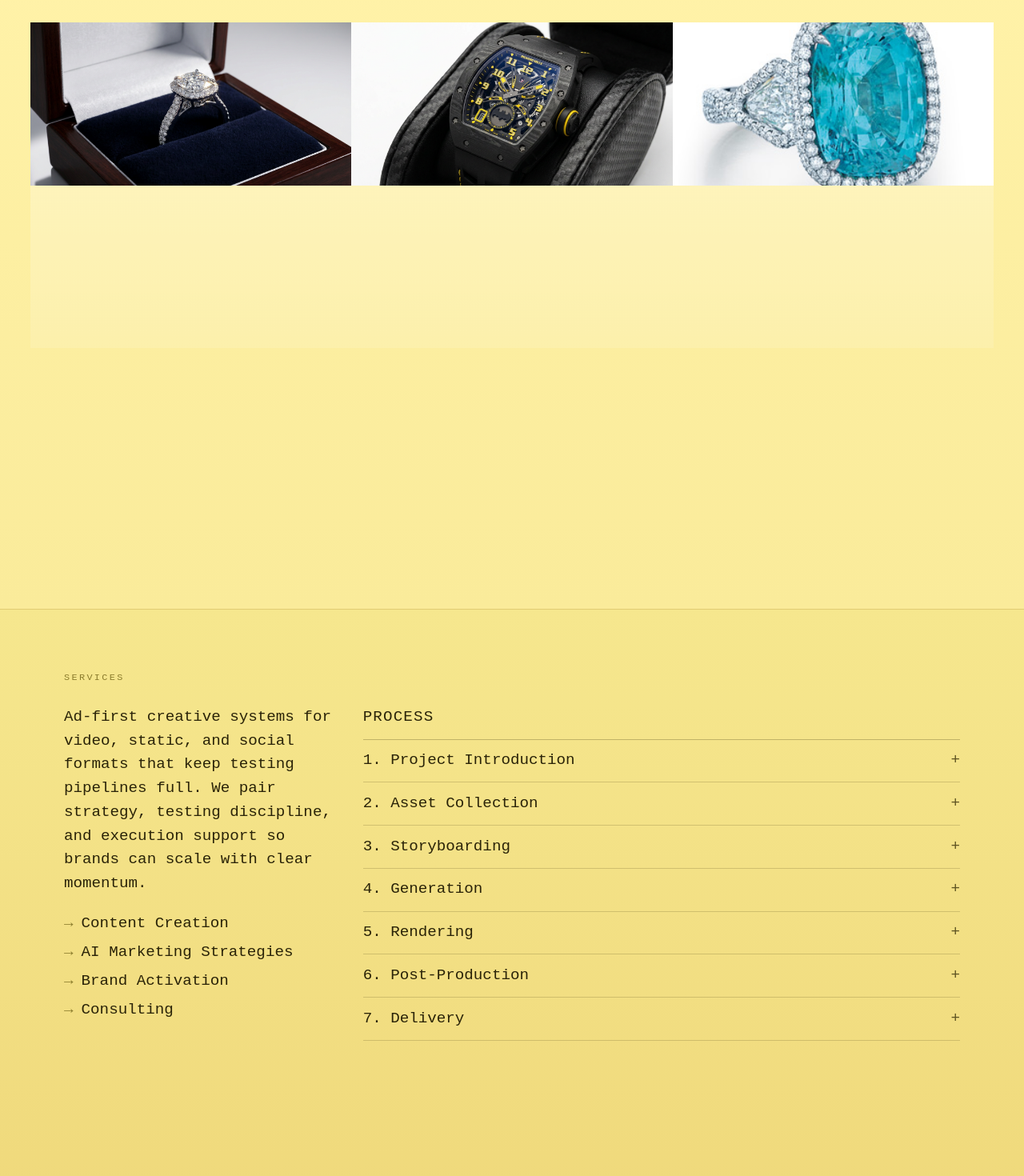
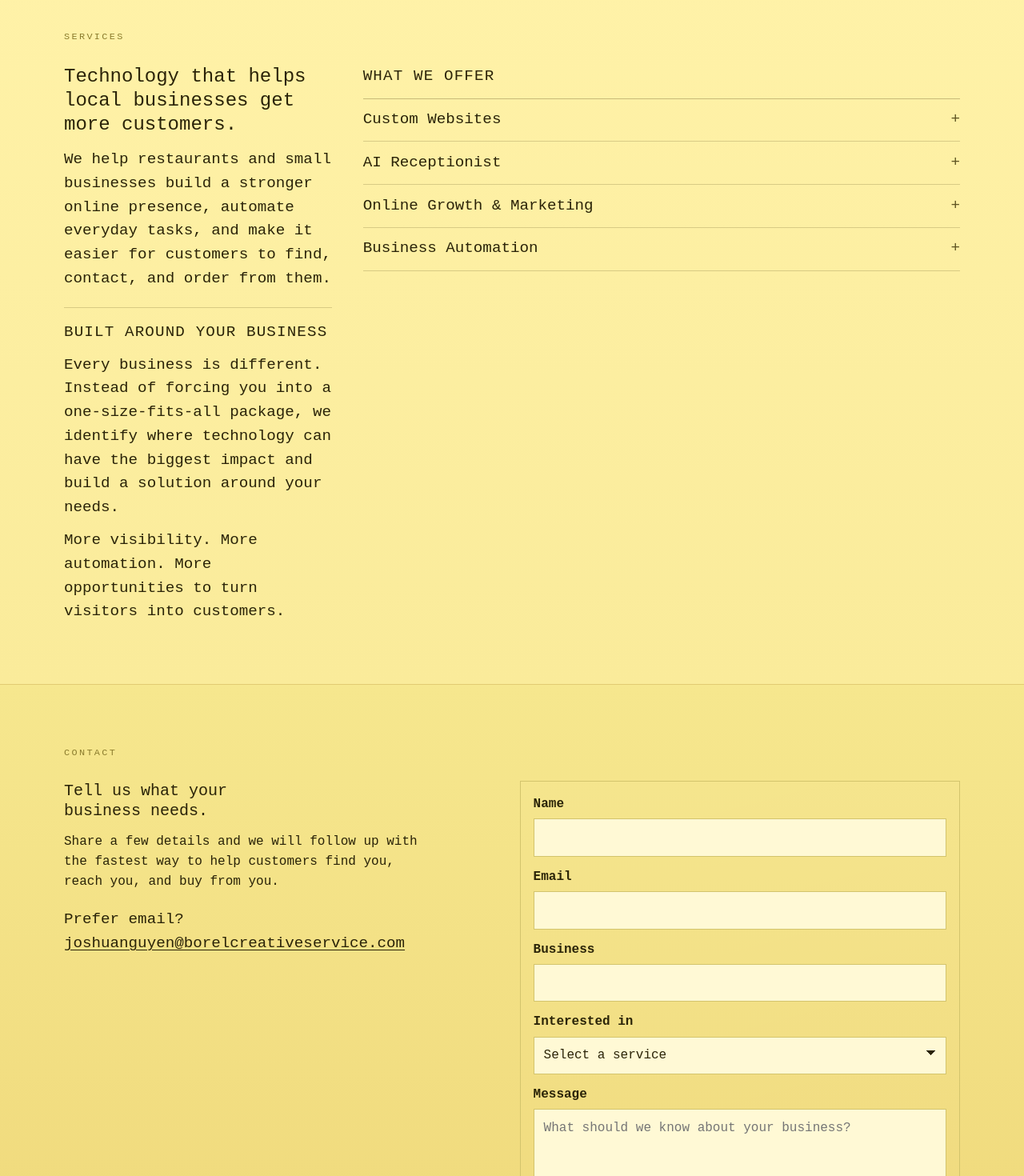
Before and after one commit to joshngu/borel-creative-services, a Next.js app: page / in a window 1280 px wide. Shown: the part 840-2310 px from the top of the page at 80% size. Built offline with nearby package versions, Linux system fonts and the light colour scheme.

Commit message:
Reposition the site around local-business services and a contact form.
EOF

Co-authored-by: Cursor <cursoragent@cursor.com>

```diff
--- a/app/layout.tsx
+++ b/app/layout.tsx
@@ -2,7 +2,7 @@ import type { Metadata } from "next";
 import "../styles.css";
 
 export const metadata: Metadata = {
-  title: "Borel Creative Services | AI Ad Marketing Agency",
+  title: "Borel Creative Services | AI Agency for Small businesses",
   description:
     "Borel Creative Services helps brands scale with AI-powered ad strategy, content creation, and brand activation.",
 };
--- a/app/ui/home-page.tsx
+++ b/app/ui/home-page.tsx
@@ -1,16 +1,12 @@
 "use client";
 
 import Image from "next/image";
-import { useEffect, useState } from "react";
-import ring1Image from "../../assets/borel-products/ring1.png";
-import batmanWatchBoxImage from "../../assets/borel-products/batmanwatch w box1.png";
-import hinz1Image from "../../assets/borel-products/hinz1.jpg";
+import { useEffect, useState, type FormEvent } from "react";
 
 export default function HomePage() {
   const [isMenuOpen, setIsMenuOpen] = useState(false);
   const [activeId, setActiveId] = useState("");
   const [isScrolled, setIsScrolled] = useState(false);
-  const [activeWorkVideo, setActiveWorkVideo] = useState<string | null>(null);
   const year = new Date().getFullYear();
 
   useEffect(() => {
@@ -49,20 +45,26 @@ export default function HomePage() {
     setIsMenuOpen(false);
   };
 
-  useEffect(() => {
-    if (!activeWorkVideo) return;
+  const handleContactSubmit = (event: FormEvent<HTMLFormElement>) => {
+    event.preventDefault();
+    const data = new FormData(event.currentTarget);
+    const name = String(data.get("name") || "").trim();
+    const email = String(data.get("email") || "").trim();
+    const business = String(data.get("business") || "").trim();
+    const interest = String(data.get("interest") || "").trim();
+    const message = String(data.get("message") || "").trim();
+    const subject = `New inquiry from ${name || "a local business"}`;
+    const body = [
+      `Name: ${name}`,
+      `Email: ${email}`,
+      `Business: ${business}`,
+      `Interested in: ${interest}`,
+      "",
+      message,
+    ].join("\n");
 
-    const handleEscape = (event: KeyboardEvent) => {
-      if (event.key === "Escape") {
-        setActiveWorkVideo(null);
-      }
+    window.location.href = `mailto:joshuanguyen@borelcreativeservice.com?subject=${encodeURIComponent(subject)}&body=${encodeURIComponent(body)}`;
   };
-
-    window.addEventListener("keydown", handleEscape);
-    return () => {
-      window.removeEventListener("keydown", handleEscape);
-    };
-  }, [activeWorkVideo]);
 
   return (
     <div className="home-page">
@@ -88,18 +90,18 @@ export default function HomePage() {
             aria-label="Main navigation"
           >
             <a
-              href="#clients"
-              className={activeId === "clients" ? "active" : undefined}
-              onClick={handleNavLinkClick}
-            >
-              Work
-            </a>
-            <a
               href="#services"
               className={activeId === "services" ? "active" : undefined}
               onClick={handleNavLinkClick}
             >
               Services
+            </a>
+            <a
+              href="#contact"
+              className={activeId === "contact" ? "active" : undefined}
+              onClick={handleNavLinkClick}
+            >
+              Contact Us
             </a>
           </nav>
         </div>
@@ -129,188 +131,124 @@ export default function HomePage() {
           </div>
         </section>
 
-        <section id="clients" className="section curtain-section">
-          <div className="container">
-            <div className="work-grid" aria-label="Work placeholders">
-              <article
-                className="work-rect work-rect-filled work-rect-interactive"
-                aria-label="Work placeholder"
-                onClick={() => setActiveWorkVideo("/assets/borel-products/ring1.mp4")}
-                role="button"
-                tabIndex={0}
-                onKeyDown={(event) => {
-                  if (event.key === "Enter" || event.key === " ") {
-                    event.preventDefault();
-                    setActiveWorkVideo("/assets/borel-products/ring1.mp4");
-                  }
-                }}
-              >
-                <Image
-                  src={ring1Image}
-                  alt="Ring concept visual"
-                  fill
-                  className="work-rect-image"
-                  sizes="(max-width: 900px) 100vw, 33vw"
-                />
-              </article>
-              <article
-                className="work-rect work-rect-filled work-rect-interactive"
-                aria-label="Work placeholder"
-                onClick={() => setActiveWorkVideo("/assets/borel-products/batmanwatch1.mp4")}
-                role="button"
-                tabIndex={0}
-                onKeyDown={(event) => {
-                  if (event.key === "Enter" || event.key === " ") {
-                    event.preventDefault();
-                    setActiveWorkVideo("/assets/borel-products/batmanwatch1.mp4");
-                  }
-                }}
-              >
-                <Image
-                  src={batmanWatchBoxImage}
-                  alt="Batman watch concept visual"
-                  fill
-                  className="work-rect-image"
-                  sizes="(max-width: 900px) 100vw, 33vw"
-                />
-              </article>
-              <article
-                className="work-rect work-rect-filled work-rect-interactive"
-                aria-label="Work placeholder"
-                onClick={() => setActiveWorkVideo("/assets/borel-products/hinz5.mp4")}
-                role="button"
-                tabIndex={0}
-                onKeyDown={(event) => {
-                  if (event.key === "Enter" || event.key === " ") {
-                    event.preventDefault();
-                    setActiveWorkVideo("/assets/borel-products/hinz5.mp4");
-                  }
-                }}
-              >
-                <Image
-                  src={hinz1Image}
-                  alt="Hinz concept visual"
-                  fill
-                  className="work-rect-image"
-                  sizes="(max-width: 900px) 100vw, 33vw"
-                />
-              </article>
-              <article
-                className="work-rect work-rect-interactive"
-                aria-label="Work placeholder"
-                onClick={() => setActiveWorkVideo("/assets/borel-products/ring1.mp4")}
-              />
-              <article
-                className="work-rect work-rect-interactive"
-                aria-label="Work placeholder"
-                onClick={() => setActiveWorkVideo("/assets/borel-products/ring1.mp4")}
-              />
-              <article
-                className="work-rect work-rect-interactive"
-                aria-label="Work placeholder"
-                onClick={() => setActiveWorkVideo("/assets/borel-products/ring1.mp4")}
-              />
-            </div>
-          </div>
-        </section>
-
-        <section id="services" className="section section-alt curtain-section">
+        <section id="services" className="section curtain-section">
           <div className="container">
             <div className="section-head">
               <p className="eyebrow">Services</p>
             </div>
             <div className="services-layout">
               <div className="services-copy">
+                <h2 className="services-headline">
+                  Technology that helps local businesses get more customers.
+                </h2>
                 <p className="services-intro">
-                  Ad-first creative systems for video, static, and social formats that
-                  keep testing pipelines full. We pair strategy, testing discipline, and
-                  execution support so brands can scale with clear momentum.
+                  We help restaurants and small businesses build a stronger online
+                  presence, automate everyday tasks, and make it easier for customers to
+                  find, contact, and order from them.
                 </p>
-                <ul className="services-bullets">
-                  <li>Content Creation</li>
-                  <li>AI Marketing Strategies</li>
-                  <li>Brand Activation</li>
-                  <li>Consulting</li>
-                </ul>
+                <div className="services-note">
+                  <p className="services-note-title">Built around your business</p>
+                  <p>
+                    Every business is different. Instead of forcing you into a
+                    one-size-fits-all package, we identify where technology can have the
+                    biggest impact and build a solution around your needs.
+                  </p>
+                  <p className="services-note-highlight">
+                    More visibility. More automation. More opportunities to turn visitors
+                    into customers.
+                  </p>
+                </div>
               </div>
               <div className="services-process">
-                <p className="services-process-title">Process</p>
+                <p className="services-process-title">What we offer</p>
                 <ol className="process-list">
                   <li>
                     <details className="process-item">
-                      <summary className="process-step-name">1. Project Introduction</summary>
-                      <p className="process-step-detail">
-                        We hold a brief 15-minute call to define the campaign&apos;s exact
-                        visual style, lighting, and tone. This ensures we lock in the
-                        creative direction early and avoid wasting time on the wrong
-                        aesthetic.
+                      <summary className="process-step-name">Custom Websites</summary>
+                      <div className="process-step-detail">
+                        <p className="service-summary">
+                          A professional website built specifically for your business.
                         </p>
+                        <ul className="service-feature-list">
+                          <li>Custom-designed business websites</li>
+                          <li>Mobile-friendly design</li>
+                          <li>Menu and service pages</li>
+                          <li>Online ordering integration</li>
+                          <li>Contact forms and calls-to-action</li>
+                          <li>Google-friendly structure</li>
+                          <li>Hosting and ongoing updates available</li>
+                        </ul>
+                        <p className="service-price">Starting at $2,500</p>
+                      </div>
                     </details>
                   </li>
                   <li>
                     <details className="process-item">
-                      <summary className="process-step-name">2. Asset Collection</summary>
-                      <p className="process-step-detail">
-                        You upload your brand guidelines and clear, high-resolution product
-                        photos to a secure Google Drive folder. We use these existing images
-                        as the structural foundation for the video, saving you the hassle of
-                        a new photoshoot.
+                      <summary className="process-step-name">AI Receptionist</summary>
+                      <div className="process-step-detail">
+                        <p className="service-summary">
+                          Never miss a customer because you were too busy to answer the
+                          phone. Our AI receptionist handles common calls and questions
+                          automatically, so your staff can focus on serving customers.
                         </p>
+                        <ul className="service-feature-list">
+                          <li>Answers common questions</li>
+                          <li>Provides business information</li>
+                          <li>Handles frequently asked questions</li>
+                          <li>Helps customers outside busy hours</li>
+                          <li>Reduces repetitive phone calls</li>
+                          <li>Available around the clock</li>
+                        </ul>
+                        <p className="service-price">
+                          Custom pricing based on business needs
+                        </p>
+                      </div>
                     </details>
                   </li>
                   <li>
                     <details className="process-item">
-                      <summary className="process-step-name">3. Storyboarding</summary>
-                      <p className="process-step-detail">
-                        We map out specific shots, camera movements, and environments in a
-                        simple text outline or mood board. You approve this visual plan
-                        before we begin production so we are completely aligned on the
-                        concept.
+                      <summary className="process-step-name">
+                        Online Growth &amp; Marketing
+                      </summary>
+                      <div className="process-step-detail">
+                        <p className="service-summary">
+                          Turn your online presence into a tool for attracting new
+                          customers. We improve how your business presents itself online
+                          and create content designed to drive customers through the door.
                         </p>
+                        <ul className="service-feature-list">
+                          <li>Short-form social media content</li>
+                          <li>Promotional content</li>
+                          <li>Product and food showcases</li>
+                          <li>Social media optimization</li>
+                          <li>Local marketing strategies</li>
+                          <li>Online presence improvements</li>
+                        </ul>
+                        <p className="service-price">Custom pricing</p>
+                      </div>
                     </details>
                   </li>
                   <li>
                     <details className="process-item">
-                      <summary className="process-step-name">4. Generation</summary>
-                      <p className="process-step-detail">
-                        We use specialized text models to engineer highly technical prompts
-                        that guide our image-to-video AI. This process turns your static
-                        photos into cinematic clips with realistic motion, lighting, and
-                        accurate product textures.
+                      <summary className="process-step-name">Business Automation</summary>
+                      <div className="process-step-detail">
+                        <p className="service-summary">
+                          Spend less time on repetitive work. We use modern software and AI
+                          tools to automate processes that would otherwise take hours of
+                          manual work.
                         </p>
-                    </details>
-                  </li>
-                  <li>
-                    <details className="process-item">
-                      <summary className="process-step-name">5. Rendering</summary>
-                      <p className="process-step-detail">
-                        We budget a day or two to process these generated sequences in the
-                        cloud into crisp, high-resolution files. This dedicated rendering
-                        time ensures every frame is smooth, sharp, and free of visual
-                        glitches before editing begins.
+                        <ul className="service-feature-list">
+                          <li>Customer communication workflows</li>
+                          <li>Data organization</li>
+                          <li>Repetitive administrative tasks</li>
+                          <li>AI-powered workflows</li>
+                          <li>Custom business automations</li>
+                          <li>Integrations between existing tools</li>
+                        </ul>
+                        <p className="service-price">
+                          Custom pricing based on the project
                         </p>
-                    </details>
-                  </li>
-                  <li>
-                    <details className="process-item">
-                      <summary className="process-step-name">6. Post-Production</summary>
-                      <p className="process-step-detail">
-                        A human editor brings the raw AI footage into a professional suite to
-                        cut clips to the beat, apply color grading, and add text and premium
-                        sound design. This hands-on polish ensures the final output looks and
-                        sounds like a high-end commercial.
-                      </p>
-                    </details>
-                  </li>
-                  <li>
-                    <details className="process-item">
-                      <summary className="process-step-name">7. Delivery</summary>
-                      <p className="process-step-detail">
-                        We deliver the final, ready-to-post videos straight to your Google
-                        Drive, including one round of minor revisions for things like music,
-                        text, or color tweaks. Major changes to environments or camera angles
-                        at this stage would require revisiting the storyboard phase.
-                      </p>
+                      </div>
                     </details>
                   </li>
                 </ol>
@@ -319,21 +257,74 @@ export default function HomePage() {
           </div>
         </section>
 
-      </main>
-
-      {activeWorkVideo ? (
-        <div
-          className="work-video-modal"
-          role="dialog"
-          aria-modal="true"
-          aria-label="Work video player"
-          onClick={() => setActiveWorkVideo(null)}
+        <section id="contact" className="section section-alt curtain-section">
+          <div className="container">
+            <div className="section-head">
+              <p className="eyebrow">Contact</p>
+            </div>
+            <div className="contact-wrap">
+              <div className="contact-copy">
+                <h2 className="services-headline">Tell us what your business needs.</h2>
+                <p className="services-intro">
+                  Share a few details and we will follow up with the fastest way to help
+                  customers find you, reach you, and buy from you.
+                </p>
+                <p className="contact-line">
+                  Prefer email?{" "}
+                  <a
+                    className="contact-link"
+                    href="mailto:joshuanguyen@borelcreativeservice.com"
                   >
-          <div className="work-video-shell" onClick={(event) => event.stopPropagation()}>
-            <video src={activeWorkVideo} autoPlay loop muted playsInline />
+                    joshuanguyen@borelcreativeservice.com
+                  </a>
+                </p>
+              </div>
+              <form className="lead-form" onSubmit={handleContactSubmit}>
+                <label>
+                  Name
+                  <input type="text" name="name" autoComplete="name" required />
+                </label>
+                <label>
+                  Email
+                  <input type="email" name="email" autoComplete="email" required />
+                </label>
+                <label>
+                  Business
+                  <input type="text" name="business" autoComplete="organization" />
+                </label>
+                <label>
+                  Interested in
+                  <select name="interest" required defaultValue="">
+                    <option value="" disabled>
+                      Select a service
+                    </option>
+                    <option value="Custom Websites">Custom Websites</option>
+                    <option value="AI Receptionist">AI Receptionist</option>
+                    <option value="Online Growth & Marketing">
+                      Online Growth &amp; Marketing
+                    </option>
+                    <option value="Business Automation">Business Automation</option>
+                    <option value="Not sure yet">Not sure yet</option>
+                  </select>
+                </label>
+                <label>
+                  Message
+                  <textarea
+                    name="message"
+                    rows={4}
+                    placeholder="What should we know about your business?"
+                    required
+                  />
+                </label>
+                <button className="btn" type="submit">
+                  Send message
+                </button>
+              </form>
             </div>
           </div>
-      ) : null}
+        </section>
+
+      </main>
 
       <footer className="site-footer">
         <div className="container footer-wrap">
--- a/styles.css
+++ b/styles.css
@@ -620,7 +620,7 @@ h2 {
 
 
 #services.section {
-  background: linear-gradient(180deg, #f6e78e 0%, #efd87a 100%);
+  background: linear-gradient(180deg, #fff2a8 0%, #faeb9a 100%);
 }
 
 #founders.section {
@@ -628,11 +628,7 @@ h2 {
 }
 
 #contact.section {
-  background: linear-gradient(180deg, #ecd97d 0%, #dfc35a 100%);
-}
-
-#contact.curtain-section {
-  min-height: 50svh;
+  background: linear-gradient(180deg, #f6e78e 0%, #efd87a 100%);
 }
 
 .section-head {
@@ -720,10 +716,40 @@ h2 {
   font-size: clamp(1rem, 2.2vw, 1.2rem);
 }
 
+.services-headline {
+  margin: 0 0 0.9rem;
+  font-size: 1.25em;
+  font-weight: 400;
+  line-height: 1.25;
+  max-width: 24ch;
+  color: var(--surface-contrast);
+}
+
 .services-intro {
   margin: 0 0 1.25rem;
   max-width: 46ch;
   color: var(--surface-contrast);
+}
+
+.services-note {
+  max-width: 46ch;
+  color: var(--surface-contrast);
+  border-top: 1px solid rgb(95 84 35 / 24%);
+  padding-top: 1rem;
+}
+
+.services-note p {
+  margin: 0 0 0.7rem;
+}
+
+.services-note-title {
+  letter-spacing: 0.06em;
+  text-transform: uppercase;
+}
+
+.services-note-highlight {
+  margin-bottom: 0;
+  color: var(--text);
 }
 
 .services-bullets {
@@ -762,7 +788,7 @@ h2 {
   border-top: 1px solid rgb(95 84 35 / 35%);
 }
 
-.process-list li {
+.process-list > li {
   padding: 0;
   border-bottom: 1px solid rgb(95 84 35 / 24%);
 }
@@ -800,6 +826,38 @@ h2 {
   width: 100%;
   color: var(--surface-contrast);
   line-height: 1.35;
+}
+
+.service-summary {
+  margin: 0 0 0.85rem;
+  max-width: 62ch;
+}
+
+.service-feature-list {
+  margin: 0 0 0.85rem;
+  padding: 0;
+  list-style: none;
+  display: grid;
+  gap: 0.32rem;
+}
+
+.service-feature-list li {
+  position: relative;
+  padding-left: 1.35rem;
+}
+
+.service-feature-list li::before {
+  content: "\2192";
+  position: absolute;
+  left: 0;
+  color: var(--accent);
+}
+
+.service-price {
+  margin: 0;
+  letter-spacing: 0.04em;
+  text-transform: uppercase;
+  color: var(--text);
 }
 
 .contact-line {
@@ -864,7 +922,7 @@ h2 {
   gap: 0.8rem;
   background: linear-gradient(165deg, rgb(255 255 255 / 2%), rgb(255 255 255 / 1%));
   border: 1px solid var(--border);
-  border-radius: 16px;
+  border-radius: 0;
   padding: 1rem;
 }
 
@@ -874,23 +932,58 @@ h2 {
   font-weight: 600;
 }
 
-input,
-select,
-textarea {
+.lead-form input,
+.lead-form select,
+.lead-form textarea,
+.lead-form .btn {
   width: 100%;
-  border-radius: 12px;
+  min-height: 2.75rem;
+  box-sizing: border-box;
+  border-radius: 0;
   border: 1px solid var(--border);
   background: #fff9d5;
   color: var(--text);
   padding: 0.65rem 0.75rem;
   font: inherit;
+  font-weight: 400;
+  letter-spacing: 0;
+  text-transform: none;
+  appearance: none;
 }
 
-input:focus,
-select:focus,
-textarea:focus {
+.lead-form select {
+  background-image: linear-gradient(45deg, transparent 50%, var(--text) 50%),
+    linear-gradient(135deg, var(--text) 50%, transparent 50%);
+  background-position: calc(100% - 18px) calc(50% - 3px), calc(100% - 12px) calc(50% - 3px);
+  background-size: 6px 6px, 6px 6px;
+  background-repeat: no-repeat;
+  padding-right: 2rem;
+}
+
+.lead-form textarea {
+  min-height: 7.5rem;
+  resize: vertical;
+}
+
+.lead-form .btn {
+  margin-top: 0.15rem;
+  cursor: pointer;
+  background: #fff9d5;
+}
+
+.lead-form input:focus,
+.lead-form select:focus,
+.lead-form textarea:focus,
+.lead-form .btn:focus {
   outline: 2px solid var(--ring);
   outline-offset: 1px;
+}
+
+.lead-form .btn:hover {
+  transform: none;
+  box-shadow: none;
+  filter: none;
+  background: #fff6c4;
 }
 
 .form-note {
```
Also changed, not shown: app/icon.png (added). Lines whose indentation alone changed are shown as unchanged.
